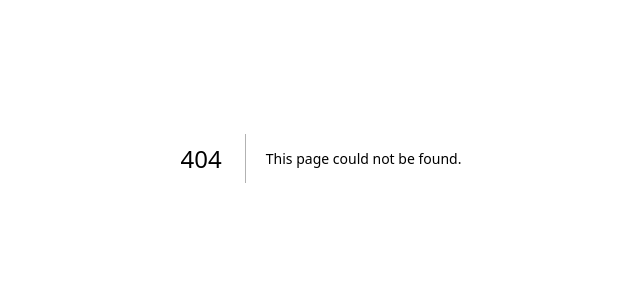
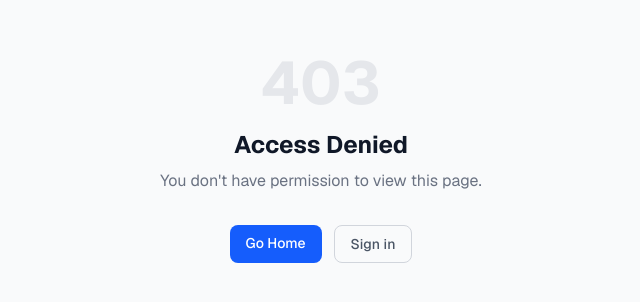
Before and after one commit to sujitroy7/Ctruh-assessment, a Next.js app in the folder client/: page /unauthorized in a window 1280 px wide. Before the commit this address had no page. Shown: the part 274-576 px from the top of the page, without its empty margins (319-959 px from the left). Built offline with nearby package versions, Linux system fonts and the light colour scheme.

Commit message:
Create unauthorized page UI

```diff
--- /dev/null
+++ b/client/app/unauthorized/page.tsx
@@ -0,0 +1,32 @@
+import Link from "next/link";
+
+export default function UnauthorizedPage() {
+  return (
+    <div className="min-h-screen bg-gray-50 flex items-center justify-center px-4">
+      <div className="text-center max-w-md">
+        <p className="text-6xl font-bold text-gray-200 mb-4">403</p>
+        <h1 className="text-2xl font-bold text-gray-900 mb-2">Access Denied</h1>
+        <p className="text-gray-500 mb-8">
+          You don&apos;t have permission to view this page.
+        </p>
+
+        <div className="flex gap-3 justify-center">
+          <Link
+            href="/"
+            className="px-4 py-2 rounded-lg text-sm font-medium
+                       bg-blue-600 text-white hover:bg-blue-700"
+          >
+            Go Home
+          </Link>
+          <Link
+            href="/login"
+            className="px-4 py-2 rounded-lg text-sm font-medium
+                       border border-gray-300 text-gray-600 hover:bg-gray-50"
+          >
+            Sign in
+          </Link>
+        </div>
+      </div>
+    </div>
+  );
+}
```
